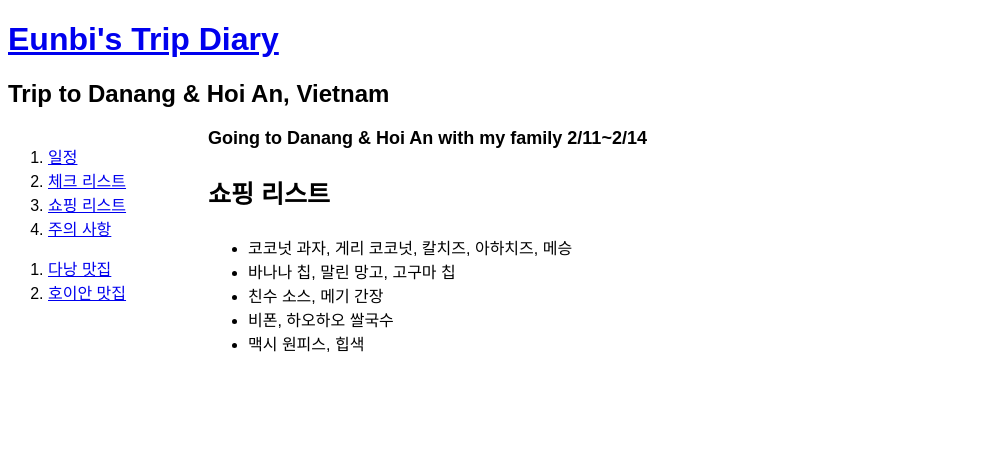
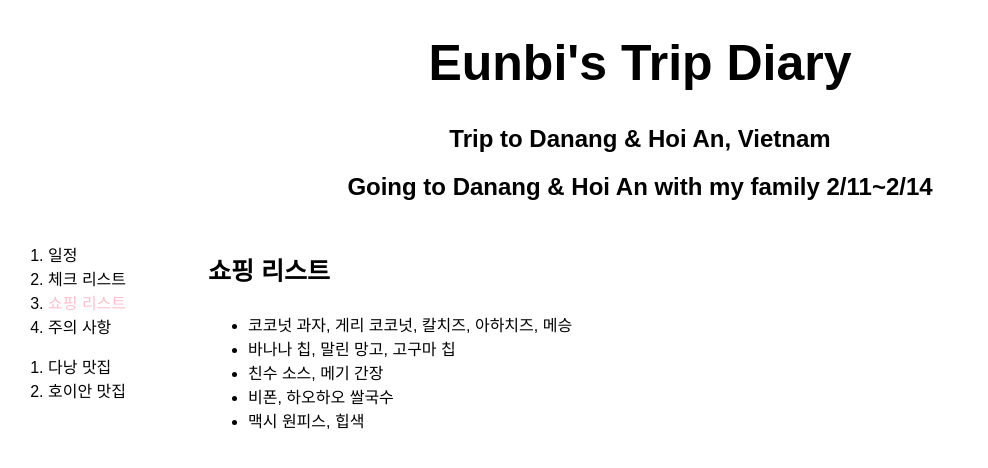
Before and after one commit to ebbbi/prac, a plain HTML site: page shopping.html in a window 1280 px wide. Shown: the whole page, without its empty margins (0-988 px from the left). Drawn offline with Linux system fonts and the light colour scheme.

Commit message:
Update shopping.html

```diff
--- a/shopping.html
+++ b/shopping.html
@@ -4,27 +4,39 @@
   <title>Eunbi's Trip Diary</title>
   <meta charset="utf-8">
   <style type="text/css">
-  div#s_left {
-  width:200px;
-  height: 600px;
-  float:left;
+  #s_left {
+    width:200px;
+    float:left;
   }
   #contents {
-  width:700px;
-  height: 600px;
-  float:left;
+    overflow: hidden;
+  }
+  #active{
+    color:pink;
+  }
+  a{
+    color:black;
+    text-decoration:none;
+  }
+  h1{
+    font-size:50px;
+    text-align:center;
+  }
+  h2{
+    text-align:center;
   }
 </style>
 </head>
 <body style="font-family: 'S-Core Dream 3', Arial;">
   <h1><a href="index.html">Eunbi's Trip Diary</a></h1>
   <h2>Trip to Danang & Hoi An, Vietnam</h2>
-  <b style="font-size:18px">Going to Danang & Hoi An with my family 2/11~2/14</b>
+  <h2>Going to Danang & Hoi An with my family 2/11~2/14</h2>
+  <div style="margin-top : 2%;">
   <div id="s_left">
     <ol>
       <li><a href="itinerary.html">일정</a></li>
       <li><a href="check.html">체크 리스트</a></li>
-      <li><a href="shopping.html">쇼핑 리스트</a></li>
+      <li><a href="shopping.html" id="active">쇼핑 리스트</a></li>
       <li><a href="caution.html">주의 사항</a></li>
     </ol>
     <ol>
```
